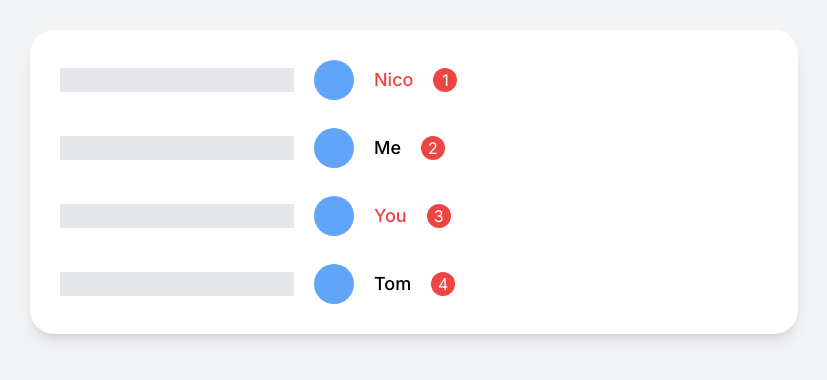
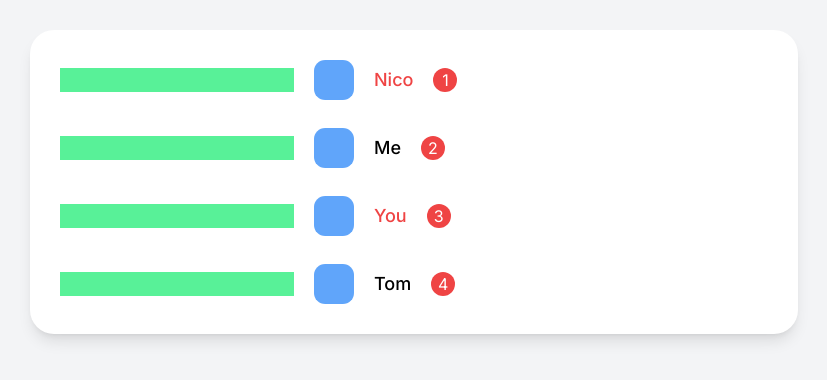
Before and after one commit to volant97/Carrot-Market-Reloaded, a Next.js app: page / in a window 1280 px wide. Shown: the part 218-598 px from the top of the page, without its empty margins (226-1053 px from the left). Built offline with nearby package versions, Linux system fonts and the light colour scheme.

Commit message:
[TEST] 3.10 JIT(Just In Time compiler) : Tailwind 이해, theme extend

```diff
--- a/app/page.tsx
+++ b/app/page.tsx
@@ -4,8 +4,8 @@ export default function Home() {
       <div className="flex flex-col w-full max-w-screen-md gap-2 p-5 bg-white shadow-lg rounded-3xl">
         {["Nico", "Me", "You", "Tom"].map((person, index) => (
           <div className="flex items-center gap-5 p-2.5 group" key={index}>
-            <input className="w-30 h-6 bg-gray-200" />
-            <div className="size-10 bg-blue-400 rounded-full" />
+            <input className="w-30 h-6 bg-test-color" />
+            <div className="size-10 bg-blue-400 rounded-test-rounded" />
             <span className="text-lg font-medium group-odd:text-red-500 group-hover:text-blue-500 group-focus-within:bg-yellow-400">
               {person}
             </span>
--- a/tailwind.config.ts
+++ b/tailwind.config.ts
@@ -6,7 +6,16 @@ const config: Config = {
     "./components/**/*.{js,ts,jsx,tsx,mdx}",
     "./app/**/*.{js,ts,jsx,tsx,mdx}",
   ],
-  theme: {},
+  theme: {
+    extend: {
+      colors: {
+        "test-color": "#58f198",
+      },
+      borderRadius: {
+        "test-rounded": "11.11px",
+      },
+    },
+  },
   plugins: [],
 };
 export default config;
```
Also changed, not shown: 1 other file (tests, documents, lock files or other folders).
